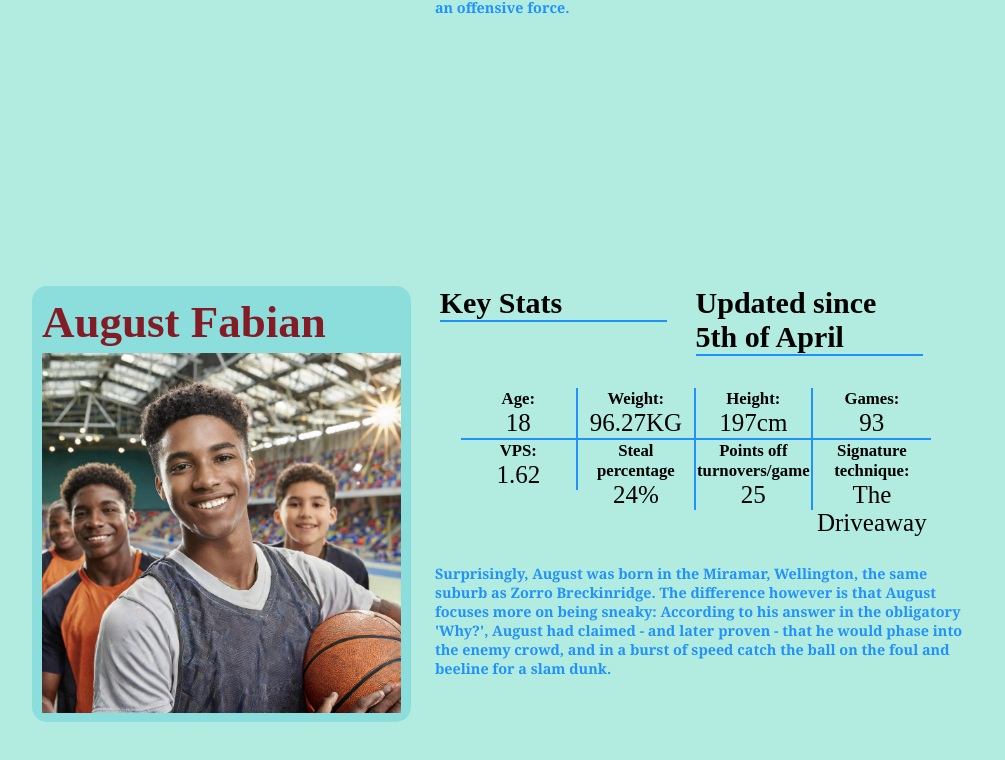
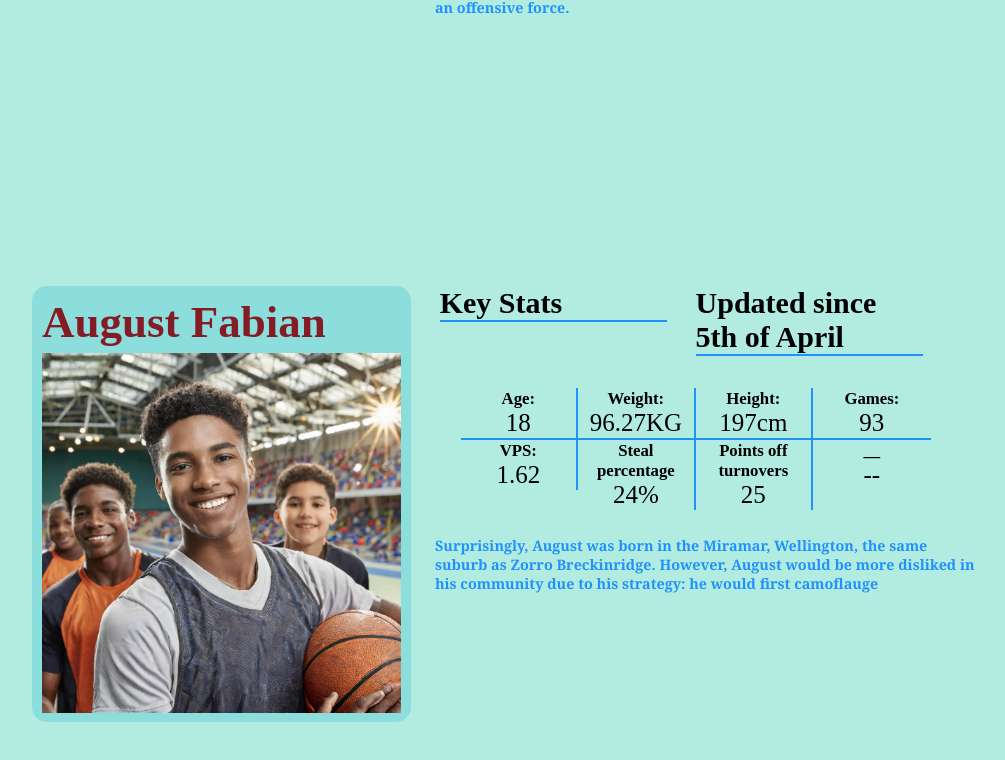
Before and after one commit to WaterLiew/11DTP-SportsAssment, a plain HTML site: page PlayerGallery.html in a window 1280 px wide. Shown: the part 7416-8176 px from the top of the page, without its empty margins (134-1139 px from the left). Drawn offline with Linux system fonts and the light colour scheme.

Commit message:
some gramatical fixes to Fabians shtick

```diff
--- a/PlayerGallery.html
+++ b/PlayerGallery.html
@@ -363,12 +363,12 @@
                 <tr>
                     <td class = "BorderRight"><h6>VPS:</h6>1.62</td>
                     <td class = "BorderRight"><h6>Steal percentage</h6>24%</td>
-                    <td class = "BorderRight"><h6>Points off turnovers/game</h6>25</td>
-                    <td><h6>Signature technique:</h6>The Driveaway</td>
+                    <td class = "BorderRight"><h6>Points off turnovers</h6>25</td>
+                    <td><h6>__</h6>--</td>
                 </tr>
             </table>
             <b><p>
-            Surprisingly, August was born in the Miramar, Wellington, the same suburb as Zorro Breckinridge. The difference however is that August focuses more on being sneaky: According to his answer in the obligatory 'Why?', August had claimed - and later proven - that he would phase into the enemy crowd, and in a burst of speed catch the ball on the foul and beeline for a slam dunk.
+            Surprisingly, August was born in the Miramar, Wellington, the same suburb as Zorro Breckinridge. However, August would be more disliked in his community due to his strategy: he would first camoflauge
             <br><br>
 
             </p></b>
```
